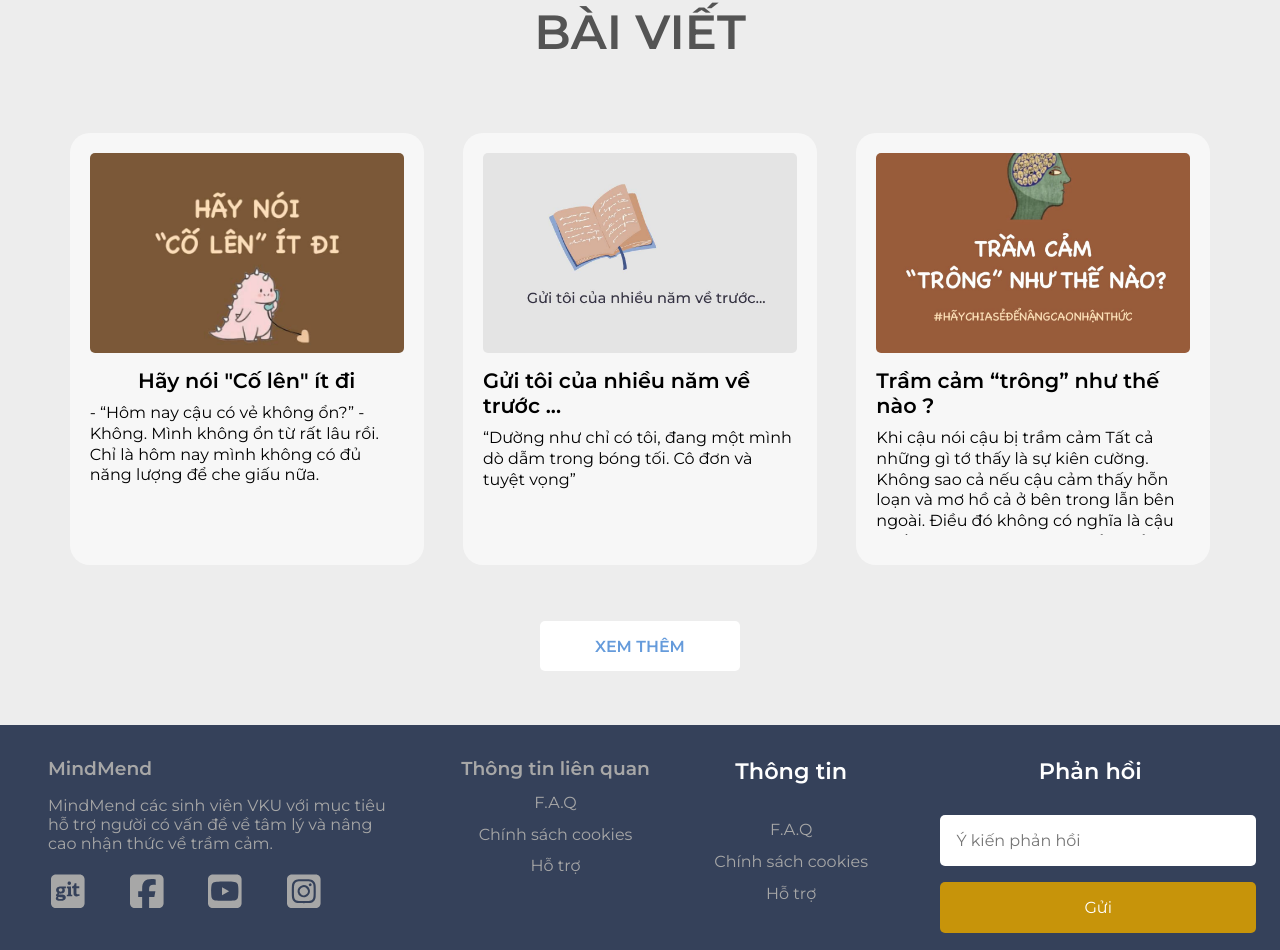
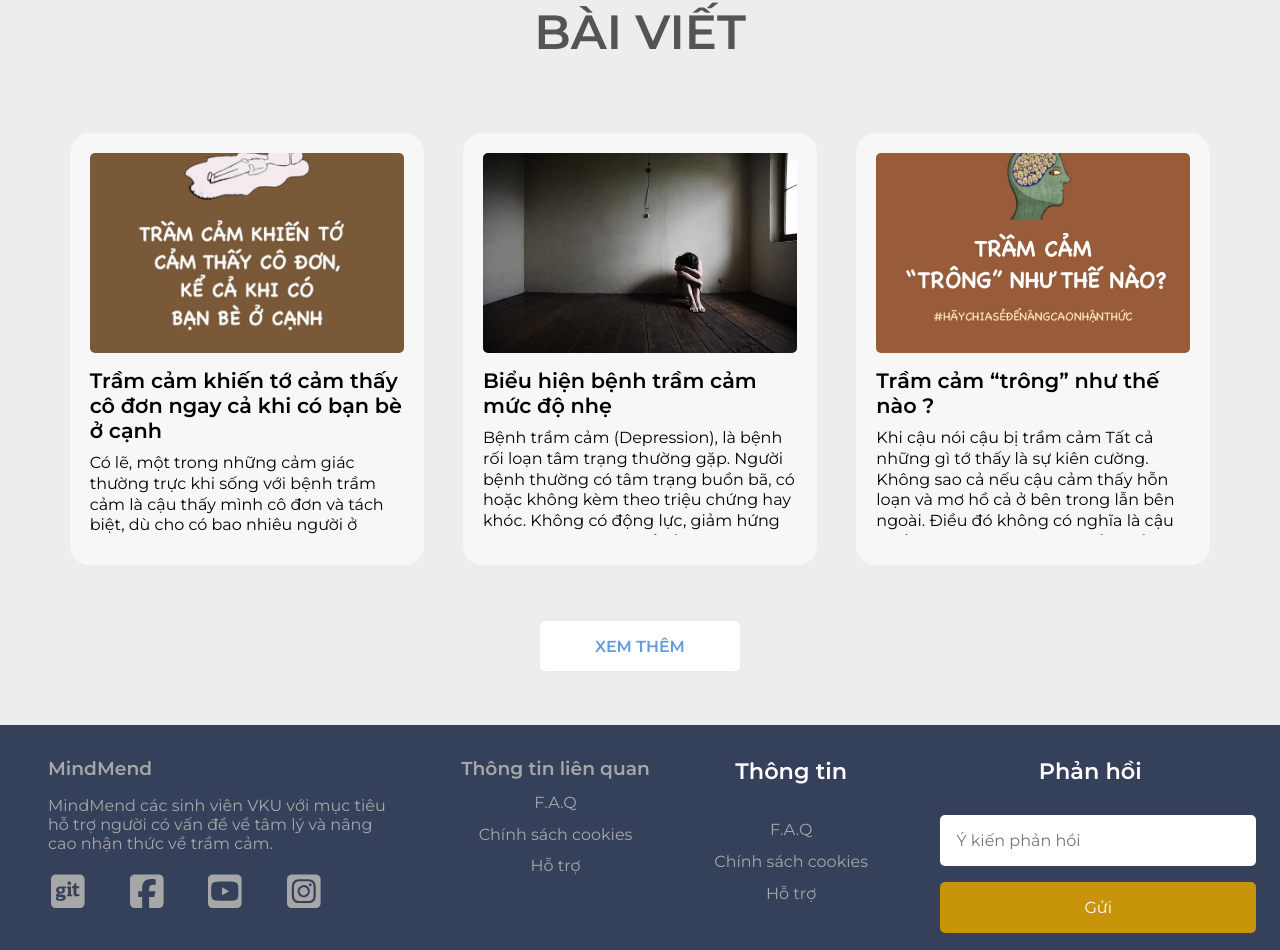
Before and after one commit to bobaonhan123/mind-mend, a React (Create React App) app: page /what-is-depression in a window 1280 px wide. Shown: the part 875-1825 px from the top of the page. Built offline with nearby package versions, Linux system fonts and the light colour scheme.

Commit message:
updated news in whatisdepression page

```diff
--- a/src/Data/WhatIsDepressionNewsData.js
+++ b/src/Data/WhatIsDepressionNewsData.js
@@ -2,27 +2,24 @@ const data =[
     {
         id:1,
         soucre:'boluminhhiuman',
-        title:'Hãy nói "Cố lên" ít đi',
-        description:`- “Hôm nay cậu có vẻ không ổn?”
-        - Không. Mình không ổn từ rất lâu rồi. Chỉ là hôm nay mình không có đủ năng lượng để che giấu nữa.`,
-        content:`Thực ra, đối với những người mắc bệnh tâm lý, những người đang phải vật lộn với bóng tối bên trong mình, để đến lúc cậu có cơ hội để nói với họ “Cố lên!”, thì đó cũng là lúc họ dường như không thể cố được nữa rồi.
-        Nếu họ vẫn còn cố gắng được thì chắc hẳn cậu sẽ không thể biết sự thật họ đang ở trong hoàn cảnh như vậy.
-        Vậy nên, không phải là họ không ý thức được hay chưa từng nhắc nhở bản thân mình “Cố lên!”, chỉ đơn giản là “sự cố gắng” của họ không giống như những gì cậu thường nghĩ.
-        Có những ngày, hít thở với họ cũng là một loại cố gắng.`,
-        imageURL:'./PublicAssets/Img/News/ID1.jpg',
-        URL:'https://www.facebook.com/boluminhhiuman/posts/pfbid02TjjW1fNGPyhYG612ATBqCMSaBn2Z1uXrMdWEEpEKm8QY64rPJTmRJDPzGybo276bl'
+        title:'Trầm cảm khiến tớ cảm thấy cô đơn ngay cả khi có bạn bè ở cạnh',
+        description:`Có lẽ, một trong những cảm giác thường trực khi sống với bệnh trầm cảm là cậu thấy mình cô đơn và tách biệt, dù cho có bao nhiêu người ở cạnh. Một nỗi cô đơn đau đớn và khó hiểu.`,
+        imageURL:'./PublicAssets/Img/News/ID1-p3.jpg',
+        URL:'https://www.facebook.com/boluminhhiuman/posts/pfbid0ZmRkQ18HfZyN68FFTwtr5N6AM54goz7SLuTjC1ocJtVYzcEXuoTL6VqLJfYcEG6yl'
     },
     {
         id:2,
-        soucre:'boluminhhiuman',
-        title:'Gửi tôi của nhiều năm về trước ...',
-        description:'“Dường như chỉ có tôi, đang một mình dò dẫm trong bóng tối. Cô đơn và tuyệt vọng”',
-        content:`Nhưng cậu à, cậu biết điều gì không? Thực ra vì đang ở trong bóng tối của mình nên chúng ta có thể không nhìn thấy được rằng thực tế, mọi người cũng đang mò mẫm và bước đi một cách mơ hồ như vậy. Không có ai là đã biết hết mọi câu trả lời.
-        Có người đi trong bóng tối nhưng tĩnh lặng, có người đi trong ánh sáng nhưng bão bùng, có người đi trong màn sương nhưng lạnh lẽo… Rất nhiều hành trình như thế. Vì vậy, cậu không hề cô đơn và cũng đừng sợ cảm giác cô đơn. Bởi nó không ở đó để làm hại cậu, mà là để nhắc cậu quay trở về quan tâm và yêu thương bản thân thật nhiều.
-        Và cậu biết điều gì thú vị về sự tuyệt vọng không? Đó chính là khi cậu thấy mình tuyệt vọng thì có nghĩa là cậu đã dùng hết những thứ cậu có thể tìm kiếm ở bên ngoài để làm lý do, làm động lực, làm sức mạnh cho mình, và đã đến lúc cậu cần khai phá tiềm năng nằm sâu bên trong để tìm ra những tài nguyên cần thiết cho việc bước tiếp trên hành trình mà cậu đang đi. Chúng không hề ít. Nhưng quan trọng là cậu cần kiên nhẫn đào sâu thêm từng chút để phát hiện.
-        Hãy tin tớ. Chỉ cần cậu kiên nhẫn, cậu rồi sẽ nhìn thấy lối ra. Lối ra đã ở đó chờ cậu rồi, chỉ cần trái tim cậu sẵn lòng để đón nhận thôi. Bằng cách nào ư? Bằng cách tin tưởng vào chính mình một cách hồn nhiên nhất trong từng khoảnh khắc hiện tại, kể cả khi cậu chưa nắm trong tay bất cứ một bằng chứng nào.`,
-        imageURL:'./PublicAssets/Img/News/ID2.jpg',
-        URL:'https://www.facebook.com/boluminhhiuman/posts/pfbid0qvLcJWoJx6jhgESftoakbbQfgQn2yBDGHBBXXfoJJTz4HzWAsYgewL71GCUQLhqel'
+        soucre:'Vinmec',
+        title:'Biểu hiện bệnh trầm cảm mức độ nhẹ',
+        description:`Bệnh trầm cảm (Depression), là bệnh rối loạn tâm trạng thường gặp. Người bệnh thường có tâm trạng buồn bã, có hoặc không kèm theo triệu chứng hay khóc. Không có động lực, giảm hứng thú trong mọi việc, kể cả những hoạt động nằm trong sở thích trước đây.
+
+        Trầm cảm ảnh hưởng đến cảm giác, suy nghĩ, hành xử của người bệnh, khiến cho người bệnh có thể gặp nhiều khó khăn trong cuộc sống, hay các vấn đề về thể chất và tinh thần.
+
+        Bệnh trầm cảm phổ biến đến mức, có đến 80% dân số trên thế giới từng bị trầm cảm vào một lúc nào đó trong cuộc đời mình.Tần suất nguy cơ mắc bệnh trầm cảm trong suốt cuộc đời là 15 - 25%. Bệnh có thể gặp ở bất kỳ độ tuổi nào và thường phổ biến hơn ở nữ giới hơn nam giới. Hội chứng này có tỷ lệ cao ở những người ly thân, ly dị, thất nghiệp.
+
+        Trầm cảm là bệnh, cần được quan tâm và điều trị. Ở bệnh nhân trầm cảm nhẹ, bệnh nhân có thể chưa cần phải dùng đến thuốc và tình trạng không quá nguy hiểm. Nhưng trên hết, người bệnh cần nhận được sự quan tâm của gia đình và người thân và cả bác sĩ để hỗ trợ khắc phục tình trạng này, bởi lẽ, trầm cảm có thể tồi tệ hơn rất nhiều nếu không được điều trị.`,
+        imageURL:'./PublicAssets/Img/News/ID2-p3.jpg',
+        URL:'https://www.vinmec.com/vi/tin-tuc/thong-tin-suc-khoe/bieu-hien-benh-tram-cam-muc-do-nhe/'
     },
     {
         id:3,
```
Also changed, not shown: public/PublicAssets/Img/News/ID1-p3.jpg (added), public/PublicAssets/Img/News/ID2-p3.jpg (added).
